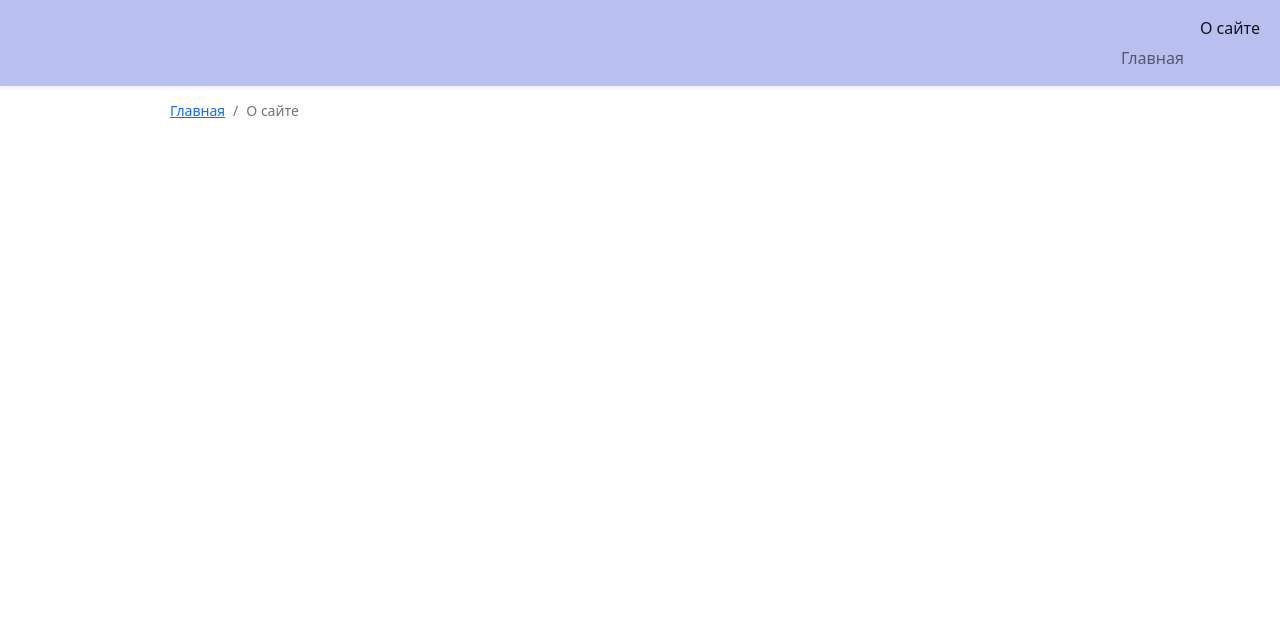
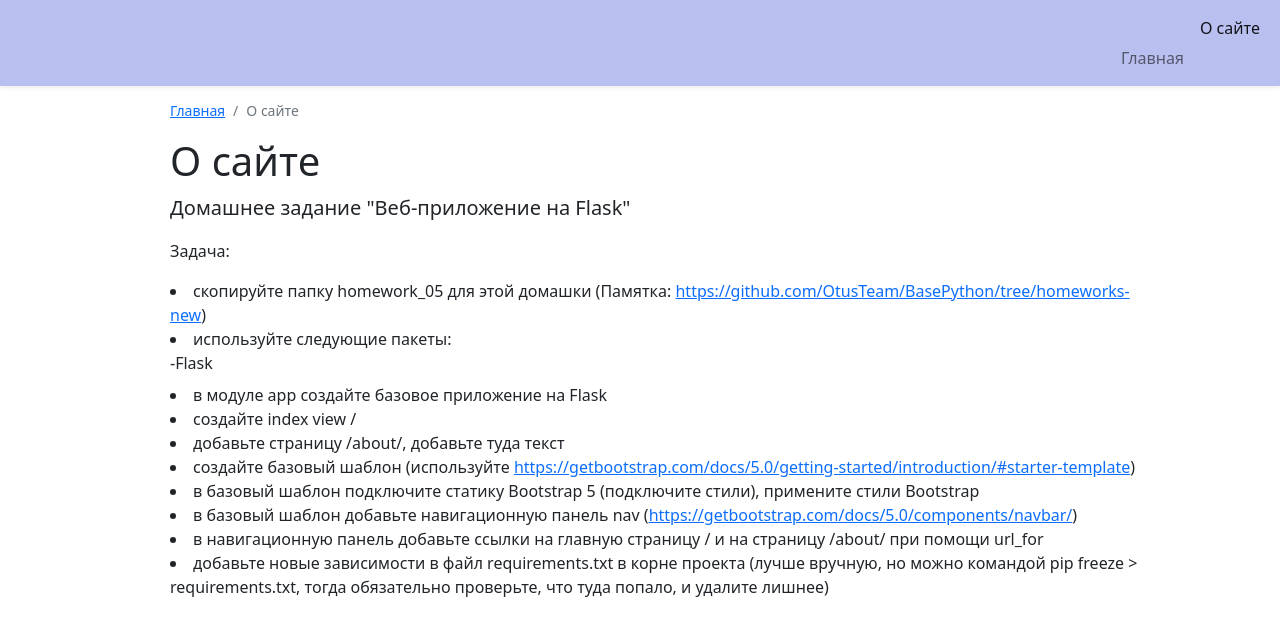
Before and after one commit to NatalyBasova/otus_homework, a Flask app: page /about/ in a window 1280 px wide. Shown: the top 636 px of the page. Run offline with Flask 3, Linux system fonts and the light colour scheme.

Commit message:
fix about

```diff
--- a/homework_05/site/templates/home/about.html
+++ b/homework_05/site/templates/home/about.html
@@ -16,5 +16,24 @@
       <li class="breadcrumb-item active" aria-current="page">О сайте</li>
     </ol>
   </div>
+
+  <h1>О сайте</h1>
+  <p class="lead">Домашнее задание "Веб-приложение на Flask"</p>
+  <p>Задача:
+    <li>скопируйте папку homework_05 для этой домашки  (Памятка: <a href=https://htmlgithub.com/OtusTeam/BasePython/tree/homeworks-new>https://github.com/OtusTeam/BasePython/tree/homeworks-new</a>)</li>
+      <li>используйте следующие пакеты:
+        <dd>-Flask</dd>
+    <li>в модуле app создайте базовое приложение на Flask</li>
+    <li>создайте index view /</li>
+    <li>добавьте страницу /about/, добавьте туда текст</li>
+    <li>создайте базовый шаблон (используйте <a href=https://htmlgetbootstrap.com/docs/5.0/getting-started/introduction/#starter-templatehttps>https://getbootstrap.com/docs/5.0/getting-started/introduction/#starter-template</a>)</li>
+    <li>в базовый шаблон подключите статику Bootstrap 5 (подключите стили), примените стили Bootstrap</li>
+    <li>в базовый шаблон добавьте навигационную панель nav (<a href=https://htmlgetbootstrap.com/docs/5.0/components/navbar/>https://getbootstrap.com/docs/5.0/components/navbar/</a>)</li>
+    <li> в навигационную панель добавьте ссылки на главную страницу / и на страницу /about/ при помощи url_for</li>
+    <li>добавьте новые зависимости в файл requirements.txt в корне проекта
+    (лучше вручную, но можно командой pip freeze > requirements.txt, тогда обязательно проверьте, что туда попало, и удалите лишнее)</li>
+    </p>
+
+
 </div>
 {% endblock %}
```
